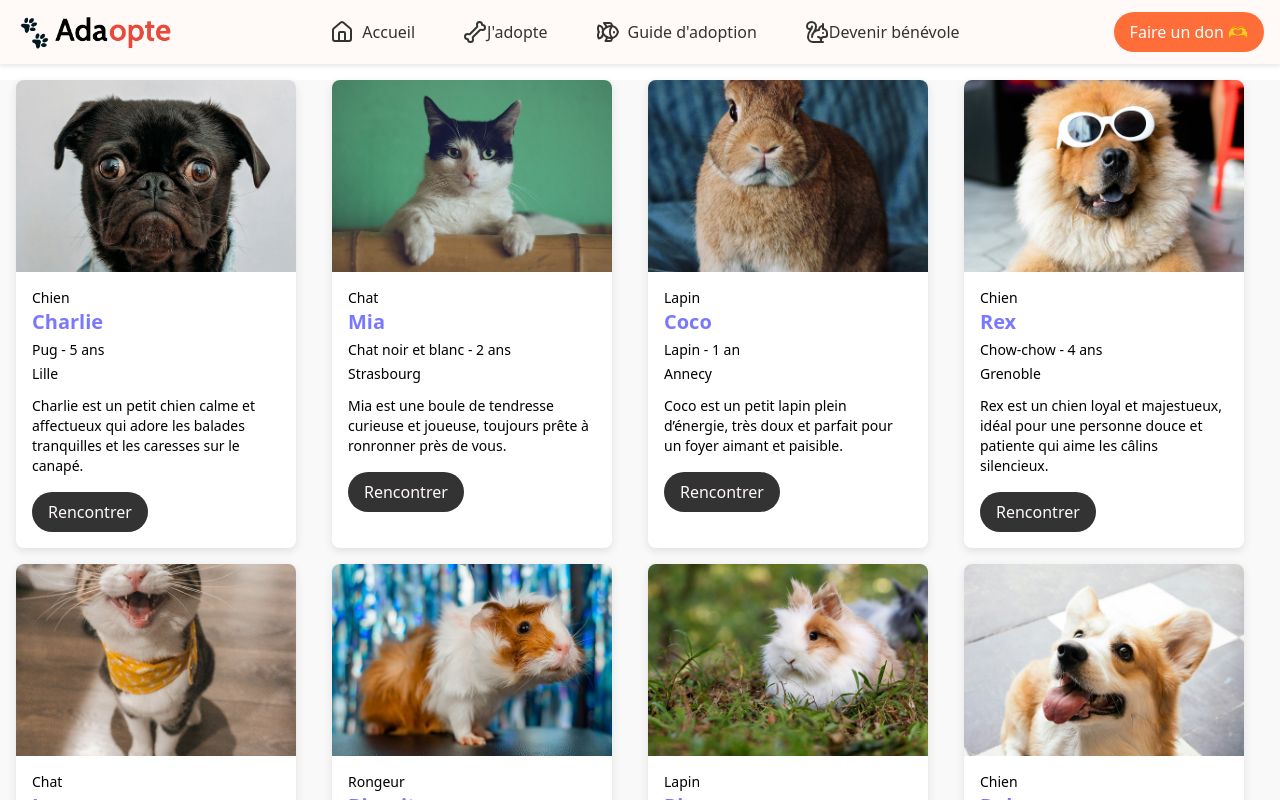
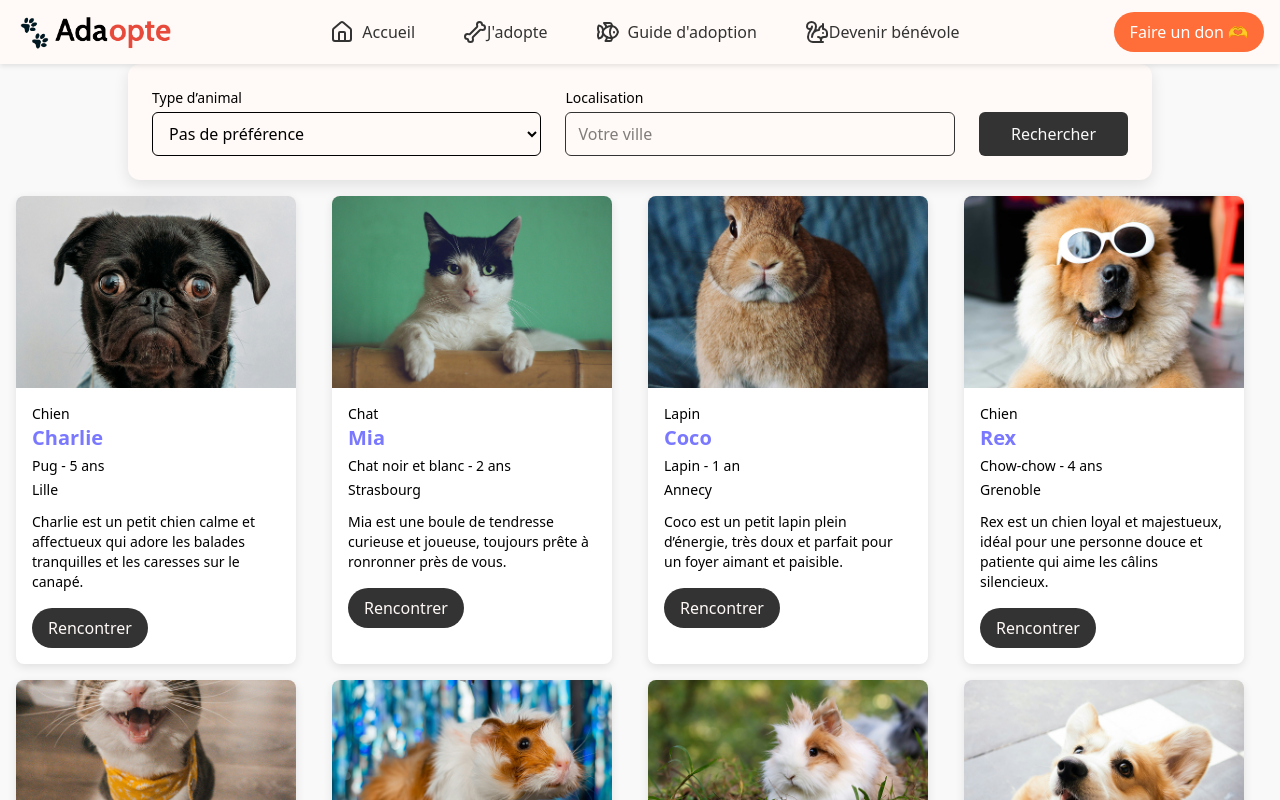
Before and after one commit to LucieSng/petadopte, a React (Vite) app: page /adopte in a window 1280 px wide. Shown: the top 800 px of the page. Built offline with nearby package versions, Linux system fonts and the light colour scheme.

Commit message:
fix : debugg URL

```diff
--- a/src/components/PetsListCards.tsx
+++ b/src/components/PetsListCards.tsx
@@ -1,6 +1,7 @@
 import { useSearchParams } from "react-router-dom";
 import pets from "../data/data.json";
 import CardsPet from "./CardsPet";
+import Search from "./Search";
 
 export default function PetsListCards() {
   // 1️⃣ Va regarder l'URL et filtre en fonction des paramètres de celui-ci.
@@ -33,12 +34,13 @@ export default function PetsListCards() {
 
   // 3️⃣ Map classiquement
   return (
-    <div className="grid grid-cols-4 gap-4 m-4">
-      {petsToDisplay.map((pet) => (
-        <CardsPet key={pet.name} pet={pet} />
-      ))}
+    <div>
+      <Search></Search>
+      <div className="grid grid-cols-4 gap-4 m-4">
+        {petsToDisplay.map((pet) => (
+          <CardsPet key={pet.name} pet={pet} />
+        ))}
+      </div>
     </div>
   );
 }
-
-// /adopte?type=cat&city=Lyon
--- a/src/components/Search.tsx
+++ b/src/components/Search.tsx
@@ -50,10 +50,11 @@ export default function Search() {
             className="h-11 rounded-md border px-3 focus:outline-none focus:ring-2 focus:ring-black "
           >
             <option value="">Pas de préférence</option>
-            <option value="dog">Chien</option>
-            <option value="cat">Chat</option>
-            <option value="rodent">Rongeur</option>
-            <option value="rabbit">Lapin</option>
+            <option value="Chien">Chien</option>
+            <option value="Chat">Chat</option>
+            <option value="Rongeur">Rongeur</option>
+            <option value="Lapin">Lapin</option>
+            <option value="Oiseau">Oiseau</option>
           </select>
         </div>
 
```
